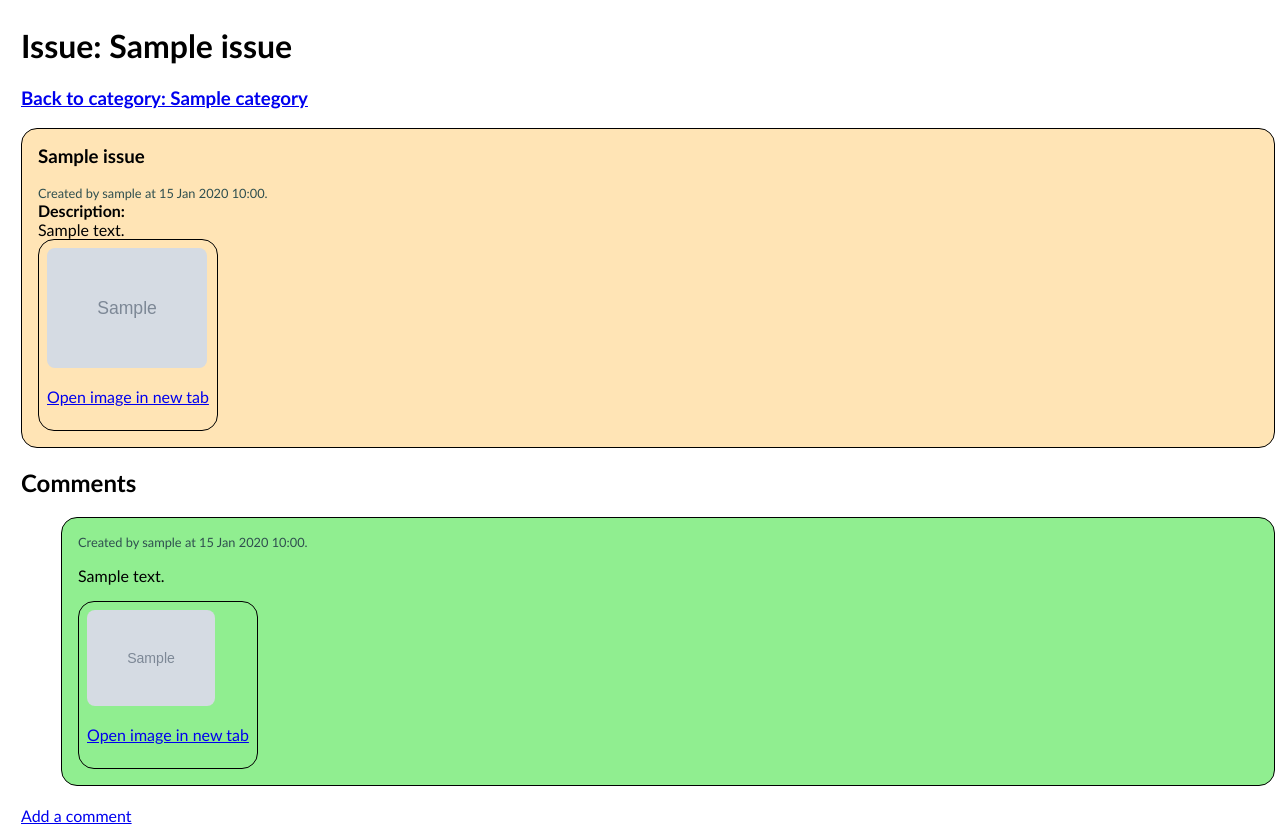
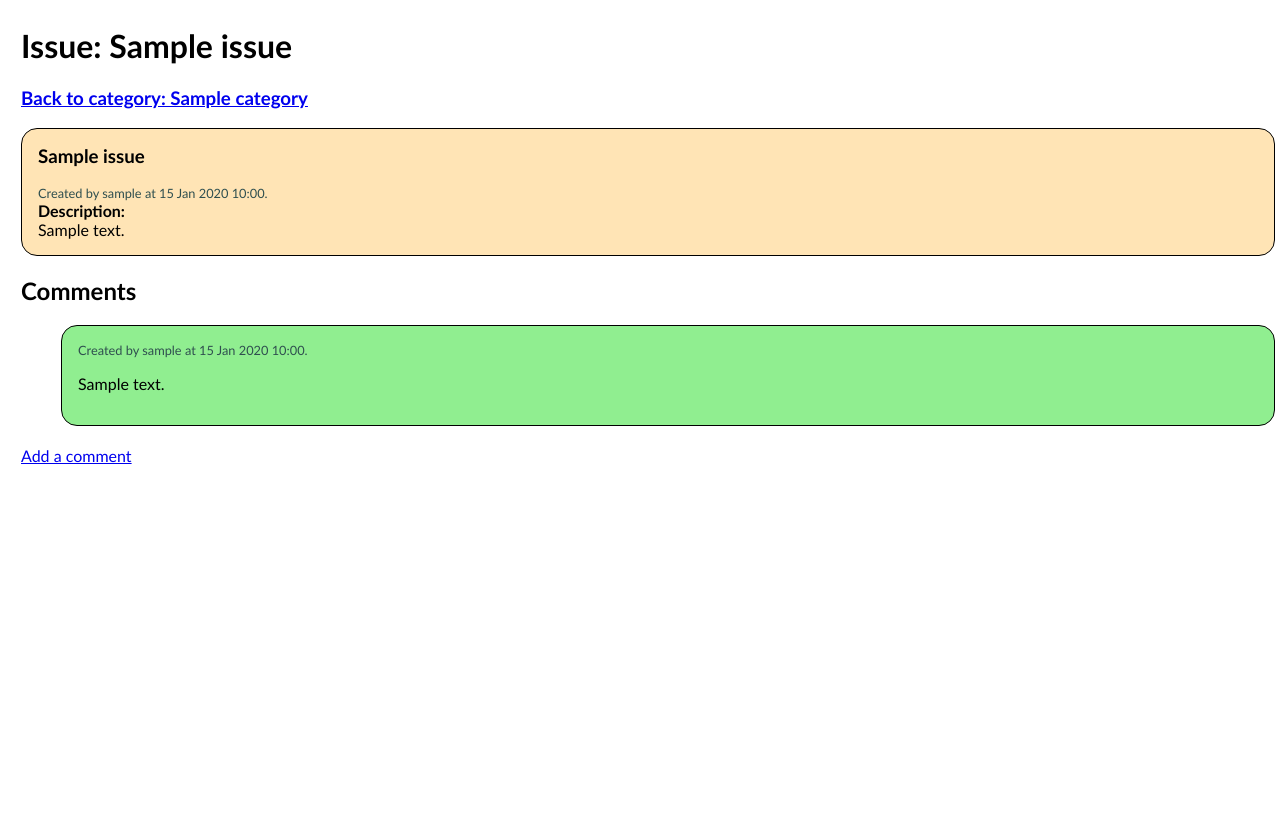
Before and after one commit to nsdrussell/L6-sed-secure-issue-tracker, a Django app: page /categories/1/issues/1 in a window 1280 px wide. Shown: the part 47-877 px from the top of the page. After the commit the page ends 511 px from the top, so only its background shows below. Run offline with Django 4.2, Linux system fonts and the light colour scheme; tables that the repository leaves empty hold one stand-in row (values such as "Sample post"); grey boxes marked "Sample" are stand-in pictures.

Commit message:
Merged main into deploy. Removed yaml template.

```diff
--- a/issuetracker/static/issuetracker/site.css
+++ b/issuetracker/static/issuetracker/site.css
@@ -112,32 +112,6 @@ td {
     margin-top: 2vh;
 }
 
-.issue-image {
-    border: 1px solid black;
-    border-radius: 2vh;
-    padding: 1vh;
-    max-width: fit-content;
-}
-
-.issue-image>img {
-    max-height: 15vh;
-    border-radius: 1vh;
-    display: inline-block;
-}
-
-.comment-image {
-    border: 1px solid black;
-    border-radius: 2vh;
-    padding: 1vh;
-    max-width: fit-content;
-}
-
-.comment-image>img {
-    max-height: 12vh;
-    border-radius: 1vh;
-    display: inline-block;
-}
-
 .creation_details {
     font-size: 0.8em;
     color: darkslategray;
@@ -157,13 +131,6 @@ td {
     float: right;
 }
 
-.user_profile_picture {
-    border-radius: 40%;
-    max-height: 12vh;
-    max-width: 12vh;
-    display: inline-block;
-}
-
 .message_box {
     white-space: pre-line;
 }
--- a/issuetracker/templates/create_example_rows.html
+++ b/issuetracker/templates/create_example_rows.html
@@ -8,11 +8,11 @@
         <br>
         <b>Username:</b> admin
         <br>
-        <b>Password:</b> Password1
+        <b>Password:</b> Password1#!
         <br>
         <b>Username:</b> user
         <br>
-        <b>Password:</b> Password1
+        <b>Password:</b> Password1#!
         <br>
     </p>
     <p>Categories, issues, and comments will be created as well.</p>
--- a/issuetracker/templates/view_issue.html
+++ b/issuetracker/templates/view_issue.html
@@ -10,17 +10,6 @@
         <p class="creation_details">{{ issue.get_creation_details }}</p>
         <h4 style="margin:0">Description:</h4>
         <p class="message_box">{{ issue.description }}</p>
-        {% if issue.image_filename != '' %}
-            <div class="issue-image">
-                <img src="/static/images/{{ issue.image_filename }}" alt="image">
-                <p>
-                    <a href="/static/images/{{ issue.image_filename }}" target="_blank">Open image in new tab</a>
-                </p>
-                {% comment %} todo switch to form {% endcomment %}
-                {% if request.session.is_admin %}<a href="{{ issue.id }}/delete_image">Delete Image</a>{% endif %}
-            </form>
-        </div>
-    {% endif %}
     {% comment %} if admin, allow edit and delete {% endcomment %}
     {% if request.session.is_admin %}
         <a href="{{ issue.id }}/update">Edit</a>
@@ -41,17 +30,6 @@
                         <p class="message_box">{{ comment.text }}</p>
                     </li>
                 </div>
-                {% if comment.image_filename != '' %}
-                    <div class="comment-image">
-                        <img src="/static/images/{{ comment.image_filename }}" alt="image">
-                        <p>
-                            <a href="/static/images/{{ comment.image_filename }}" target="_blank">Open image in new tab</a>
-                        </p>
-                        {% if request.session.is_admin %}
-                            <a href="{{ issue.id }}/comments/{{ comment.id }}/delete_image">Delete Image</a>
-                        {% endif %}
-                    </div>
-                {% endif %}
                 {% if request.session.is_admin %}
                     <a href="{{ issue.id }}/comments/{{ comment.id }}/update">Edit</a>
                     <a href="{{ issue.id }}/comments/{{ comment.id }}/delete">Delete</a>
--- a/issuetracker/urls.py
+++ b/issuetracker/urls.py
@@ -16,14 +16,12 @@ urlpatterns = [
     path('categories/create', views.create_category, name='create_category'),
     path('categories/<int:category_id>/', views.view_category, name='view_category'),
     path('categories/<int:category_id>/update', views.update_category, name='update_category'),
-    path('categories/<int:category_id>/delete', views.delete_category_plus_children_plus_image_files, name='delete_category'),
+    path('categories/<int:category_id>/delete', views.delete_category, name='delete_category'),
     path('categories/<int:category_id>/create_issue', views.create_issue, name='create_issue'),
     path('categories/<int:category_id>/issues/<int:issue_id>', views.view_issue, name='view_issue'),
     path('categories/<int:category_id>/issues/<int:issue_id>/update', views.update_issue, name='update_issue'),
     path('categories/<int:category_id>/issues/<int:issue_id>/delete', views.delete_issue, name='delete_issue'),
-    path('categories/<int:category_id>/issues/<int:issue_id>/delete_image', views.delete_issue_image, name='delete_issue_image'),
     path('categories/<int:category_id>/issues/<int:issue_id>/create_comment', views.create_comment, name='create_comment'),
-    path('categories/<int:category_id>/issues/<int:issue_id>/comments/<int:comment_id>/delete_image', views.delete_comment_image, name='delete_comment_image'),
     path('categories/<int:category_id>/issues/<int:issue_id>/comments/<int:comment_id>/update', views.update_comment, name='update_comment'),
     path('categories/<int:category_id>/issues/<int:issue_id>/comments/<int:comment_id>/delete', views.delete_comment, name='delete_comment'),
     path('create_example_rows', views.create_example_rows, name='create_example_rows'),
--- a/issuetracker/views.py
+++ b/issuetracker/views.py
@@ -261,7 +261,7 @@ def view_category(request, category_id):
     return render(request, 'view_category.html', {'category': category, 'issues': issues})
 
 
-def delete_category_plus_children_plus_image_files(request, category_id):
+def delete_category(request, category_id):
     if not __check_user_is_authenticated_admin(request):
         return redirect('/login')
     try:
@@ -269,37 +269,21 @@ def delete_category_plus_children_plus_image_files(request, category_id):
     except User.DoesNotExist:
         raise Http404("Category does not exist")
     if request.method == 'POST':
-        issues = Issue.objects.filter(parent_category_id=category_id)
-        # Delete child issues manually to make sure delete images + comment images.
-        # even though cascade FK constraint delete will delete child items, won't delete the images.
-        for issue in issues:
-            __delete_issue_plus_children_plus_image_files(issue)
         category.delete()
         return redirect('/categories')
-# todo: add form
+    # todo investigate what the following comment means
+    # todo: add form
     form_method = request.path
     return render(request, 'admin_delete_category.html', {'category': category, 'form_method': form_method})
 
 
 def create_issue(request, category_id):
     if request.method == 'POST':
-        form = forms.CreateIssueForm(request.POST, request.FILES)
+        form = forms.CreateIssueForm(request.POST)
         if form.is_valid():
-            # get filename from request.FILES
-            image_filename = ''
-            request_file = request.FILES.get('image')
-            if request_file is not None:
-                error = __check_for_image_errors(request_file)
-                if error == '':
-                    __handle_image_upload(request_file)
-                    image_filename = request_file.name
-                else:
-                    return HttpResponse(status=500, content='Error 500 invalid image - ' + error)
-
             parent_category = Category.objects.get(pk=category_id)
             issue = Issue.objects.create(title=form.data['title'],
                                          description=form.data['text'],
-                                         image_filename=image_filename,
                                          author=__get_user_from_request_user_id(
                                              request),
                                          parent_category=parent_category,
@@ -329,32 +313,16 @@ def update_issue(request, category_id, issue_id):
 
     messages = []
     if request.method == 'POST':
-        form = forms.UpdateIssueForm(request.POST, request.FILES)
+        form = forms.UpdateIssueForm(request.POST)
         if form.is_valid():
-            # get filename from request.FILES
-            image_filename = ''
-            request_file = request.FILES.get('image')
-            if request_file is not None:
-                error = __check_for_image_errors(request_file)
-                if error == '':
-                    __handle_image_upload(request_file)
-                    image_filename = request_file.name
-                else:
-                    messages.append('Error 500 invalid image - ' + error)
-
-            provided_image = image_filename != ''
             provided_title = form.data['title'] != ''
             provided_text = form.data['text'] != ''
 
-            if (not provided_image and not provided_text and
+            if (not provided_text and
                     not provided_title):
                 messages.append('Error: No new changes submit.')
 
             if len(messages) == 0:
-                if provided_image:
-                    # delete the old image
-                    __delete_image(issue.image_filename)
-                    issue.image_filename = image_filename
                 if provided_title:
                     issue.title = form.data['title']
                 if provided_text:
@@ -382,30 +350,14 @@ def update_comment(request, category_id, issue_id, comment_id):
 
     messages = []
     if request.method == 'POST':
-        form = forms.UpdateCommentForm(request.POST, request.FILES)
+        form = forms.UpdateCommentForm(request.POST)
         if form.is_valid():
-            # get filename from request.FILES
-            image_filename = ''
-            request_file = request.FILES.get('image')
-            if request_file is not None:
-                error = __check_for_image_errors(request_file)
-                if error == '':
-                    __handle_image_upload(request_file)
-                    image_filename = request_file.name
-                else:
-                    messages.append('Error 500 invalid image - ' + error)
-
-            provided_image = image_filename != ''
             provided_text = form.data['text'] != ''
 
-            if (not provided_image and not provided_text):
+            if (not provided_text):
                 messages.append('Error: No new changes submit.')
 
             if len(messages) == 0:
-                if provided_image:
-                    # delete the old image
-                    __delete_image(comment.image_filename)
-                    comment.image_filename = image_filename
                 if provided_text:
                     comment.text = form.data['text']
 
@@ -430,7 +382,7 @@ def update_category(request, category_id):
 
     messages = []
     if request.method == 'POST':
-        form = forms.UpdateCategoryForm(request.POST, request.FILES)
+        form = forms.UpdateCategoryForm(request.POST)
         if form.is_valid():
 
             provided_title = form.data['title'] != ''
@@ -466,22 +418,10 @@ def view_issue(request, category_id, issue_id):
 
 def create_comment(request, category_id, issue_id):
     if request.method == 'POST':
-        form = forms.CreateCommentForm(request.POST, request.FILES)
+        form = forms.CreateCommentForm(request.POST)
         if form.is_valid():
-            # get filename from request.FILES
-            image_filename = ''
-            request_file = request.FILES.get('image')
-            if request_file is not None:
-                error = __check_for_image_errors(request_file)
-                if error == '':
-                    __handle_image_upload(request_file)
-                    image_filename = request_file.name
-                else:
-                    return HttpResponse(status=500, content='Error 500 invalid image - ' + error)
-
             parent_issue = Issue.objects.get(pk=issue_id)
             Comment.objects.create(text=form.data['text'],
-                                   image_filename=image_filename,
                                    author=__get_user_from_request_user_id(
                                        request),
                                    parent_issue=parent_issue,
@@ -493,43 +433,6 @@ def create_comment(request, category_id, issue_id):
     return render(request, 'create_comment.html')
 
 
-def delete_comment_image(request, category_id, issue_id, comment_id):
-    # only admins have delete access
-    if not __check_user_is_authenticated_admin(request):
-        return redirect('/login')
-    try:
-        comment = Comment.objects.get(pk=comment_id)
-    except User.DoesNotExist:
-        raise Http404("Comment does not exist")
-    if request.method == 'POST':
-        # Delete image method to sure delete image files.
-        __delete_image(comment.image_filename)
-        comment.image_filename = ''
-        comment.save()
-        return redirect('view_issue', category_id=category_id, issue_id=issue_id)
-
-    form_method = request.path
-    return render(request, 'admin_delete_image.html', {'owner': comment, 'form_method': form_method})
-
-
-def delete_issue_image(request, category_id, issue_id):
-    if not __check_user_is_authenticated_admin(request):
-        return redirect('/login')
-    try:
-        issue = Issue.objects.get(pk=issue_id)
-    except User.DoesNotExist:
-        raise Http404("Issue does not exist")
-    if request.method == 'POST':
-        # Delete image method to sure delete image files.
-        __delete_image(issue.image_filename)
-        issue.image_filename = ''
-        issue.save()
-        return redirect('view_issue', category_id=category_id, issue_id=issue_id)
-
-    form_method = request.path
-    return render(request, 'admin_delete_image.html', {'owner': issue, 'form_method': form_method})
-
-
 def delete_comment(request, category_id, issue_id, comment_id):
     if not __check_user_is_authenticated_admin(request):
         return redirect('/login')
@@ -538,8 +441,7 @@ def delete_comment(request, category_id, issue_id, comment_id):
     except User.DoesNotExist:
         raise Http404("Comment does not exist")
     if request.method == 'POST':
-        # Delete image method to sure delete image files.
-        __delete_comment_plus_image_file(comment_id)
+        comment.delete()
         return redirect('view_issue', category_id=category_id, issue_id=issue_id)
 # todo: make use of delete form
     form_method = request.path
@@ -554,10 +456,10 @@ def delete_issue(request, category_id, issue_id):
     except User.DoesNotExist:
         raise Http404("Issue does not exist")
     if request.method == 'POST':
-        # Delete image method to sure delete image files.
-        __delete_issue_plus_children_plus_image_files(issue)
+        issue.delete()
         return redirect('view_category', category_id=category_id)
-# todo: make use of delete form
+    #todo investigate what this comment is referring to
+    # todo: make use of delete form
     form_method = request.path
     return render(request, 'admin_delete_issue.html', {'issue': issue, 'form_method': form_method})
 
@@ -571,16 +473,14 @@ def create_example_rows(request):
 
         # delete all other rows
         categories = Category.objects.all()
+        #no need to go through children as all should be deleted by model cascade
         for category in categories:
-            issues = Issue.objects.filter(parent_category_id=category.id)
-            for issue in issues:
-                __delete_issue_plus_children_plus_image_files(issue)
             category.delete()
 
         # example admin user
         admin_user = User()
         admin_user.username = 'admin'
-        admin_user.password = hashers.make_password('Password1')
+        admin_user.password = hashers.make_password('Password1#!')
         admin_user.is_admin = True
         admin_user.datetime_created = datetime.now()
         admin_user.nickname = 'Administrator User'
@@ -589,7 +489,7 @@ def create_example_rows(request):
         # example regular user
         regular_user = User()
         regular_user.username = 'user'
-        regular_user.password = hashers.make_password('Password1')
+        regular_user.password = hashers.make_password('Password1#!')
         regular_user.is_admin = False
         regular_user.datetime_created = datetime.now()
         regular_user.nickname = 'Regular User'
@@ -613,7 +513,7 @@ def create_example_rows(request):
 
         # example comment 1
         comment1 = Comment()
-        comment1.text = 'Try using the password "Password1" without the quotes.'
+        comment1.text = 'Try using the password "Password1#!" without the quotes.'
         comment1.author = regular_user
         comment1.datetime_created = datetime.now()
         comment1.parent_issue = issue1
@@ -722,65 +622,3 @@ def __set_session_vars(request, user, logging_in):
         del request.session['is_authenticated']
         del request.session['user_id']
         del request.session['is_admin']
-
-
-def __delete_issue_plus_children_plus_image_files(issue):
-    comments = Comment.objects.filter(parent_issue_id=issue.id)
-    for comment in comments:
-        __delete_comment_plus_image_file(comment.id)
-
-    __delete_image(issue.image_filename)
-    issue.delete()
-
-
-def __delete_comment_plus_image_file(comment_id):
-    try:
-        comment = Comment.objects.get(pk=comment_id)
-    except Comment.DoesNotExist:
-        raise Http404("Comment does not exist")
-
-    __delete_image(comment.image_filename)
-    comment.delete()
-
-
-def __get_image_upload_path():
-    return os.path.join(BASE_DIR, 'issuetracker\\static\\images\\')
-
-
-def __check_for_image_errors(image):
-    error = ''
-    if image.size > 4194304:
-        error += 'Image filesize too big, please upload an image smaller than 4MB. '
-    return error
-
-
-def __handle_image_upload(image):
-    image.name = image.name.replace(' ', '_')
-    # get next available filename
-    image_upload_path = __get_image_upload_path()
-    filepath = image_upload_path+image.name
-    if os.path.isfile(filepath):
-        # get next available filename and split it if necessary to get below 128 chars
-        filename_only, file_extension_only = os.path.splitext(image.name)
-        counter = str_counter_length = 1
-        file_extension_length = len(file_extension_only)
-
-        # algorithm to get next available filename as described above. basically just increment the counter until the filename is available
-        while os.path.isfile(image_upload_path+filename_only[0:128-str_counter_length-file_extension_length]+str(counter)+file_extension_only):
-            counter += 1
-            str_counter_length = len(str(counter))
-
-        image.name = filename_only[0:128-str_counter_length -
-                                   file_extension_length]+str(counter)+file_extension_only
-        filepath = image_upload_path+image.name
-
-    with open(filepath, 'wb+') as destination:
-        for chunk in image.chunks():
-            destination.write(chunk)
-
-
-def __delete_image(image_filename):
-    image_upload_path = __get_image_upload_path()
-    filepath = image_upload_path+image_filename
-    if os.path.isfile(filepath):
-        os.remove(filepath)
```
Also changed, not shown: issuetracker/forms.py (+4 -11 lines), issuetracker/models.py (+2 -10 lines), issuetracker/templates/admin_delete_image.html (deleted, +0 -12 lines), issuetracker/templates/create_comment.html (+0 -7 lines), issuetracker/templates/create_issue.html (+0 -7 lines), issuetracker/templates/update_comment.html (+0 -7 lines), issuetracker/templates/update_issue.html (+0 -7 lines), .github/workflows/django.yml (deleted), issuetracker/migrations/0002_remove_comment_image_filename_and_more.py (added).
